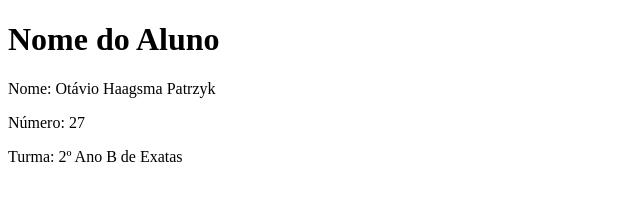
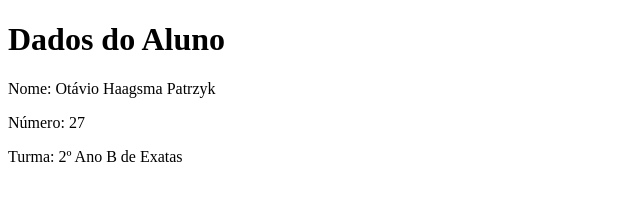
Before and after one commit to otavio2009/tommate, a plain HTML site: page index.html in a window 1280 px wide. Shown: the whole page, without its empty margins (0-640 px from the left). Drawn offline with Linux system fonts and the light colour scheme.

Commit message:
Update index.html

```diff
--- a/index.html
+++ b/index.html
@@ -6,7 +6,7 @@
     <title>Meu Perfil</title>
 </head>
 <body>
-    <h1>Nome do Aluno</h1>
+    <h1>Dados do Aluno</h1>
     <p>Nome: Otávio Haagsma Patrzyk</p>
     <p>Número: 27</p>
     <p>Turma: 2º Ano B de Exatas</p>
```
